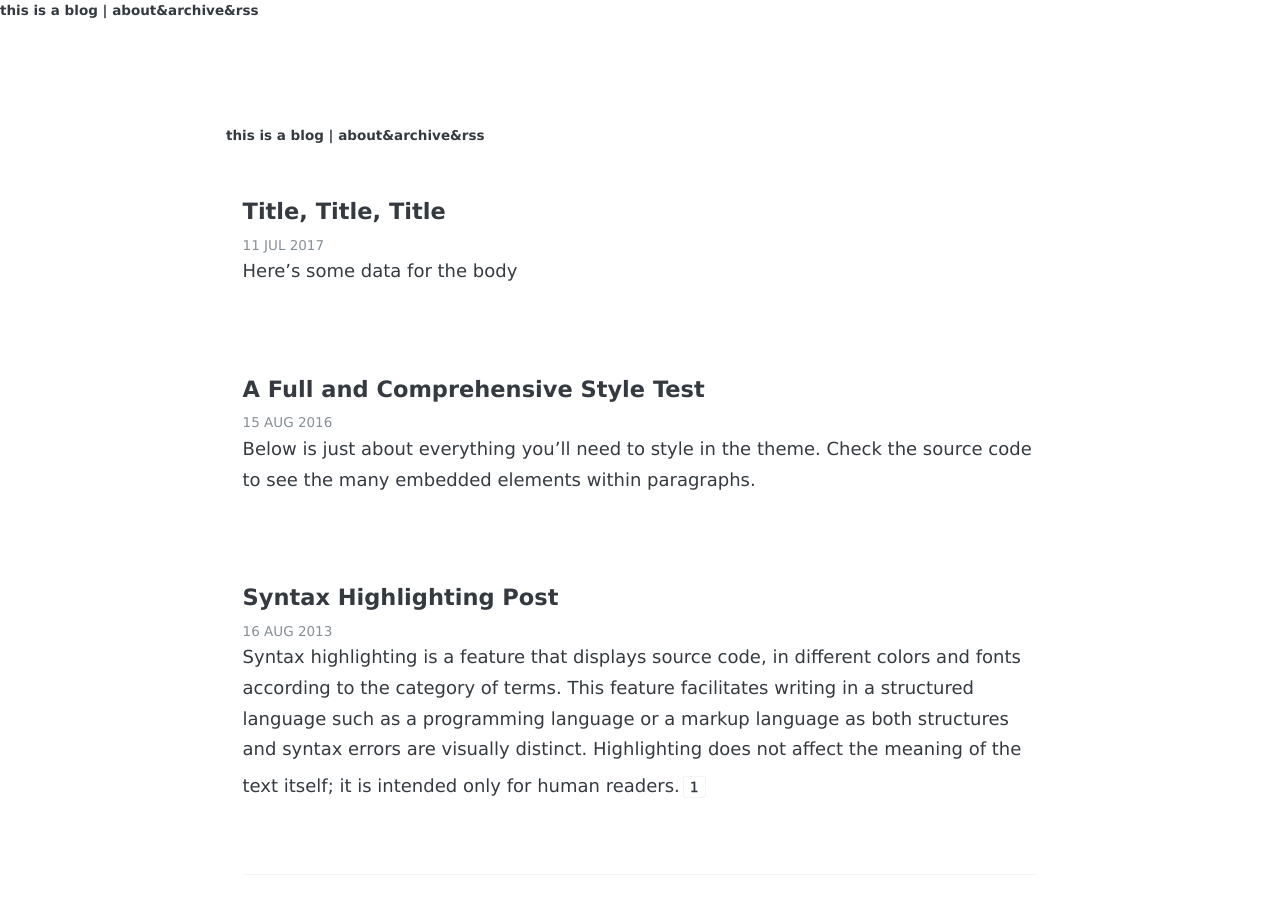
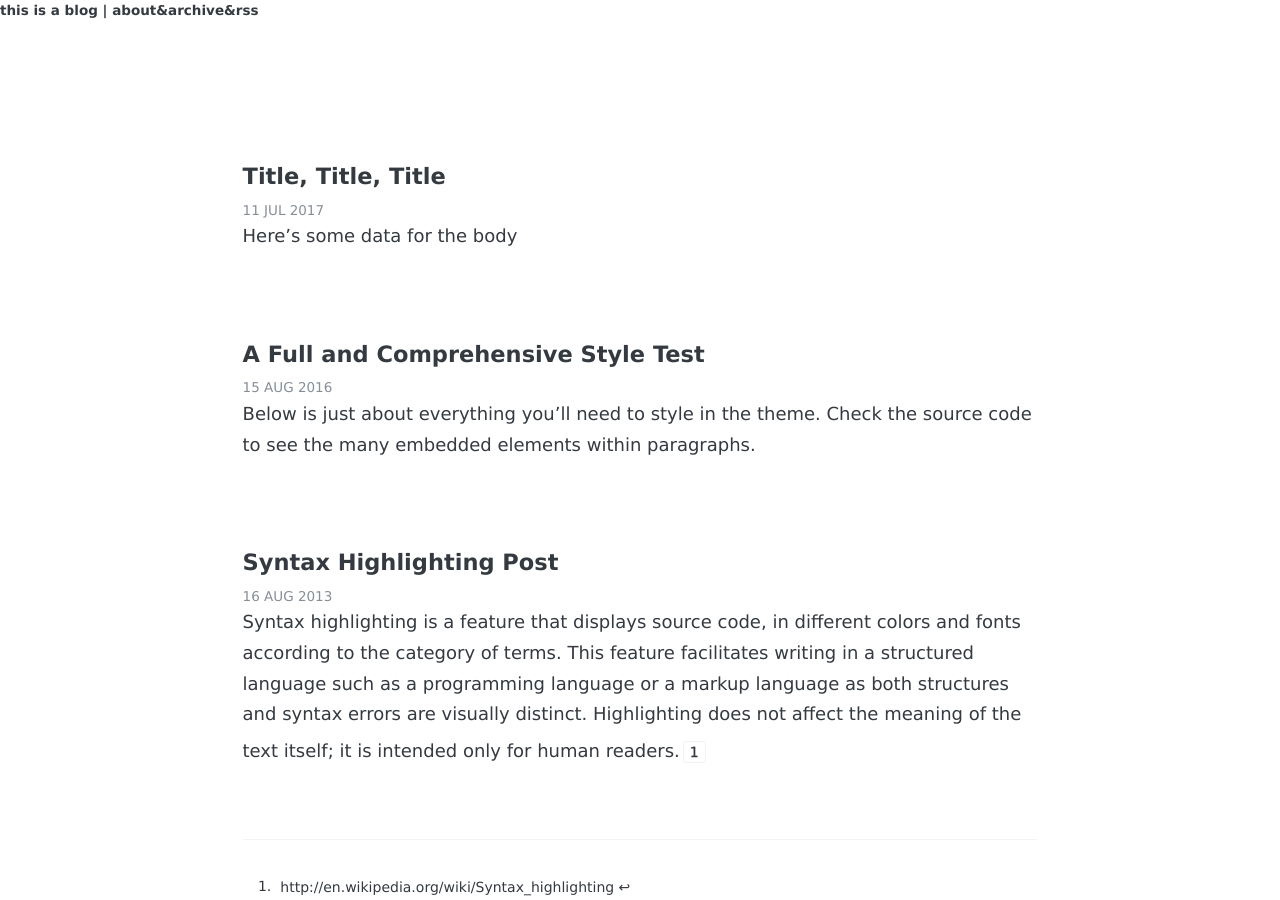
Before and after one commit to thisisamatthew/thisisamatthew.github.io, a Jekyll site: the page built from index.html, in a window 1280 px wide and 900 px high. Built offline with Jekyll 4.4.1, drawn with Linux system fonts in a browser that asks for light colours; some web fonts are replaced; the list of posts is cut into pages by our own code.

Commit message:
Removed Header

```diff
--- a/index.html
+++ b/index.html
@@ -1,9 +1,6 @@
 ---
 layout: default
 ---
-  <div class="header-small">
-    <a href="{{site.url}}{{site.baseurl}}">{{ site.name }}</a> | <a href="/about">about</a>&<a href="/archive">archive</a>&<a href="/feed.xml">rss</a>
-  </div>
 <div class="list">
 {% if site.posts.size == 0 %}
   <h2>No post found</h2>
```
